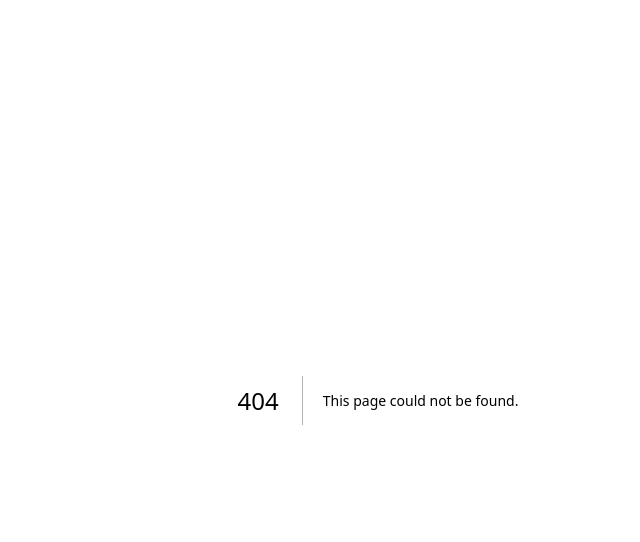
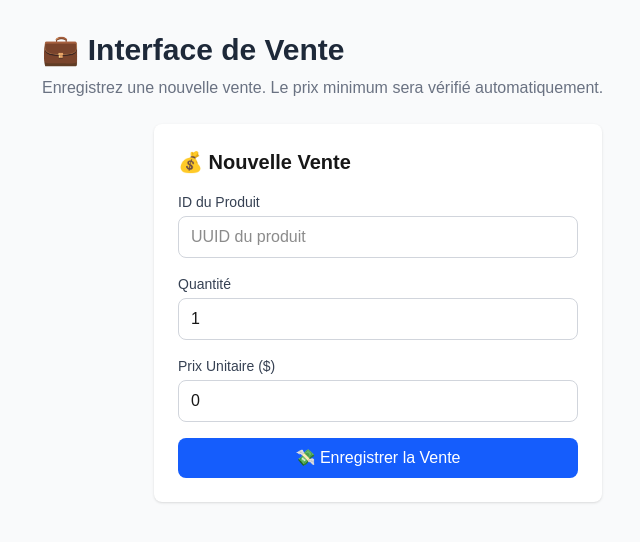
Before and after one commit to bernard-56be/liki-stock-pros, a Next.js app: page /dashboard/ventes in a window 1280 px wide. Before the commit this address had no page. Shown: the top 542 px of the page, without its empty margins (262-902 px from the left). Built offline with nearby package versions, Linux system fonts and the light colour scheme; no server answers.

Commit message:
feat: process_sale + SalesForm avec message Prix trop bas vente refusée

```diff
--- a/package.json
+++ b/package.json
@@ -9,6 +9,7 @@
     "lint": "eslint"
   },
   "dependencies": {
+    "@supabase/auth-helpers-nextjs": "^0.15.0",
     "@supabase/ssr": "^0.10.3",
     "@supabase/supabase-js": "^2.106.1",
     "framer-motion": "^12.38.0",
--- /dev/null
+++ b/src/app/dashboard/ventes/page.tsx
@@ -0,0 +1,17 @@
+import SalesForm from "@/components/dashboard/sales-form";
+
+export default function VentesPage() {
+  return (
+    <div className="min-h-screen bg-gray-50 p-4 md:p-8">
+      <div className="max-w-2xl mx-auto">
+        <h1 className="text-2xl md:text-3xl font-bold text-gray-800 mb-2">
+          💼 Interface de Vente
+        </h1>
+        <p className="text-gray-500 mb-6">
+          Enregistrez une nouvelle vente. Le prix minimum sera vérifié automatiquement.
+        </p>
+        <SalesForm />
+      </div>
+    </div>
+  );
+}
--- /dev/null
+++ b/src/components/dashboard/sales-form.tsx
@@ -0,0 +1,117 @@
+"use client";
+
+import { useState } from "react";
+import { createClient } from "@/lib/supabase/client";
+
+export default function SalesForm() {
+  const supabase = createClient();
+
+  const [productId, setProductId] = useState("");
+  const [quantity, setQuantity] = useState(1);
+  const [unitPrice, setUnitPrice] = useState(0);
+  const [message, setMessage] = useState("");
+  const [isError, setIsError] = useState(false);
+  const [loading, setLoading] = useState(false);
+
+  async function handleSubmit(e: React.FormEvent) {
+    e.preventDefault();
+    setMessage("");
+    setLoading(true);
+
+    const { data, error } = await supabase.rpc("process_sale", {
+      p_product_id: productId,
+      p_quantity: quantity,
+      p_unit_price: unitPrice,
+    });
+
+    setLoading(false);
+
+    if (error) {
+      setMessage("Erreur : " + error.message);
+      setIsError(true);
+      return;
+    }
+
+    if (data.success) {
+      setMessage("✅ " + data.message);
+      setIsError(false);
+      setProductId("");
+      setQuantity(1);
+      setUnitPrice(0);
+    } else {
+      setMessage("❌ " + data.message);
+      setIsError(true);
+    }
+  }
+
+  return (
+    <div className="bg-white rounded-lg p-6 shadow max-w-md mx-auto">
+      <h2 className="text-xl font-bold mb-4">💰 Nouvelle Vente</h2>
+
+      <form onSubmit={handleSubmit} className="space-y-4">
+        <div>
+          <label className="block text-sm font-medium text-gray-700 mb-1">
+            ID du Produit
+          </label>
+          <input
+            type="text"
+            value={productId}
+            onChange={(e) => setProductId(e.target.value)}
+            placeholder="UUID du produit"
+            required
+            className="w-full border border-gray-300 rounded-lg px-3 py-2"
+          />
+        </div>
+
+        <div>
+          <label className="block text-sm font-medium text-gray-700 mb-1">
+            Quantité
+          </label>
+          <input
+            type="number"
+            value={quantity}
+            onChange={(e) => setQuantity(Number(e.target.value))}
+            min={1}
+            required
+            className="w-full border border-gray-300 rounded-lg px-3 py-2"
+          />
+        </div>
+
+        <div>
+          <label className="block text-sm font-medium text-gray-700 mb-1">
+            Prix Unitaire ($)
+          </label>
+          <input
+            type="number"
+            value={unitPrice}
+            onChange={(e) => setUnitPrice(Number(e.target.value))}
+            step="0.01"
+            min={0}
+            required
+            className="w-full border border-gray-300 rounded-lg px-3 py-2"
+          />
+        </div>
+
+        <button
+          type="submit"
+          disabled={loading}
+          className="w-full bg-blue-600 text-white py-2 px-4 rounded-lg hover:bg-blue-700 disabled:bg-blue-300"
+        >
+          {loading ? "Enregistrement..." : "💸 Enregistrer la Vente"}
+        </button>
+      </form>
+
+      {message && (
+        <div
+          className={`mt-4 p-4 rounded-lg text-center font-semibold ${
+            isError
+              ? "bg-red-100 text-red-700 border border-red-300"
+              : "bg-green-100 text-green-700 border border-green-300"
+          }`}
+        >
+          {message}
+        </div>
+      )}
+    </div>
+  );
+}
```
Also changed, not shown: 1 other file (tests, documents, lock files or other folders).
